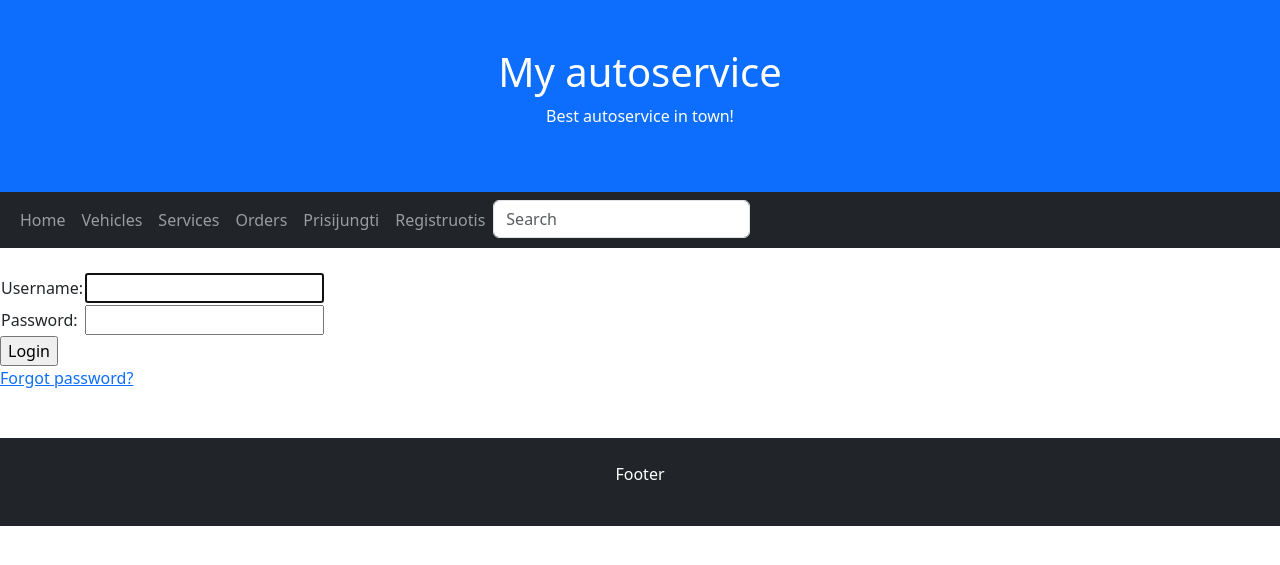
After one commit to PauliusPadrostis/autoservice-BootCampProject, a Django app: page /autoservice/accounts/login/ in a window 1280 px wide. The commit adds this page. Shown: the top 565 px of the page. Run offline with Django 5.2, Linux system fonts and the light colour scheme.

Commit message:
Create a login page that allows the user to log in. If needed, redo the base.html menu so that it doesn't show the login point on login, logout on logout, etc.

```diff
--- a/mysite/autoservice/templates/base.html
+++ b/mysite/autoservice/templates/base.html
@@ -36,6 +36,23 @@
             <li class="nav-item">
                 <a class="nav-link " href="{% url 'orders' %}">Orders</a>
             </li>
+            {% if user.is_authenticated %}
+            <li class="nav-item"><a class="nav-link" href="#">
+              <svg class="bi bi-person" width="1.5em" height="1.5em" viewBox="0 0 16 16" fill="currentColor" xmlns="http://www.w3.org/2000/svg">
+                <path fill-rule="evenodd" d="M13 14s1 0 1-1-1-4-6-4-6 3-6 4 1 1 1 1h10zm-9.995-.944v-.002.002zM3.022 13h9.956a.274.274 0 00.014-.002l.008-.002c-.001-.246-.154-.986-.832-1.664C11.516 10.68 10.289 10 8 10c-2.29 0-3.516.68-4.168 1.332-.678.678-.83 1.418-.832 1.664a1.05 1.05 0 00.022.004zm9.974.056v-.002.002zM8 7a2 2 0 100-4 2 2 0 000 4zm3-2a3 3 0 11-6 0 3 3 0 016 0z" clip-rule="evenodd"/>
+              </svg>
+            {{ user.get_username }}</a></li>
+            <li class="nav-item"><a class="nav-link" href="#">My recipes</a></li>
+            <li class="nav-item">
+                <form method="post" action="{% url 'logout' %}">
+                    {% csrf_token %}
+                    <button class="nav-link active" type="submit">Logout</button>
+                </form>
+            </li>
+          {% else %}
+            <li class="nav-item"><a class="nav-link" href="{% url 'login'%}?next={{request.path}}">Prisijungti</a></li>
+            <li class="nav-item"><a class="nav-link" href="#">Registruotis</a></li>
+          {% endif %}
             <li>
                 <form action="{% url 'search' %}" method="get" class="form-inline my-2 my-md-0 mx-auto">
                     <input name="query" class="form-control" type="text" placeholder="Search">
--- /dev/null
+++ b/mysite/autoservice/templates/registration/login.html
@@ -0,0 +1,35 @@
+{% extends "base.html" %}
+
+{% block "title" %}Login{% endblock %}
+
+{% block "content" %}
+<br>
+  {% if form.errors %}
+    <p>Login error. Try again!</p>
+  {% endif %}
+
+  {% if next %}
+    {% if user.is_authenticated %}
+      <p>You don't have access to this info. Please log in.</p>
+    {% endif %}
+  {% endif %}
+
+  <form method="post" action="{% url 'login' %}">
+    {% csrf_token %}
+    <table>
+      <tr>
+        <td>Username: </td>
+        <td>{{ form.username }}</td>
+      </tr>
+      <tr>
+        <td>Password: </td>
+        <td>{{ form.password }}</td>
+      </tr>
+    </table>
+    <input type="submit" value="Login" />
+    <input type="hidden" name="next" value="{{ next }}" />
+  </form>
+
+  <p><a href="{% url 'password_reset' %}">Forgot password?</a></p>
+
+{% endblock %}
--- a/mysite/autoservice/urls.py
+++ b/mysite/autoservice/urls.py
@@ -14,4 +14,5 @@ urlpatterns = [
     path('orders/', views.OrderListView.as_view(), name='orders'),
     path('orders/<int:pk>', views.OrderDetailView.as_view(), name='order_detail'),
     path('search/', views.search, name='search'),
+    path('accounts/', include('django.contrib.auth.urls')),
 ]
```
Also changed, not shown: mysite/autoservice/templates/registration/logged_out.html (added, +8 -0 lines), mysite/mysite/settings.py (+9 -0 lines), mysite/db.sqlite3.
